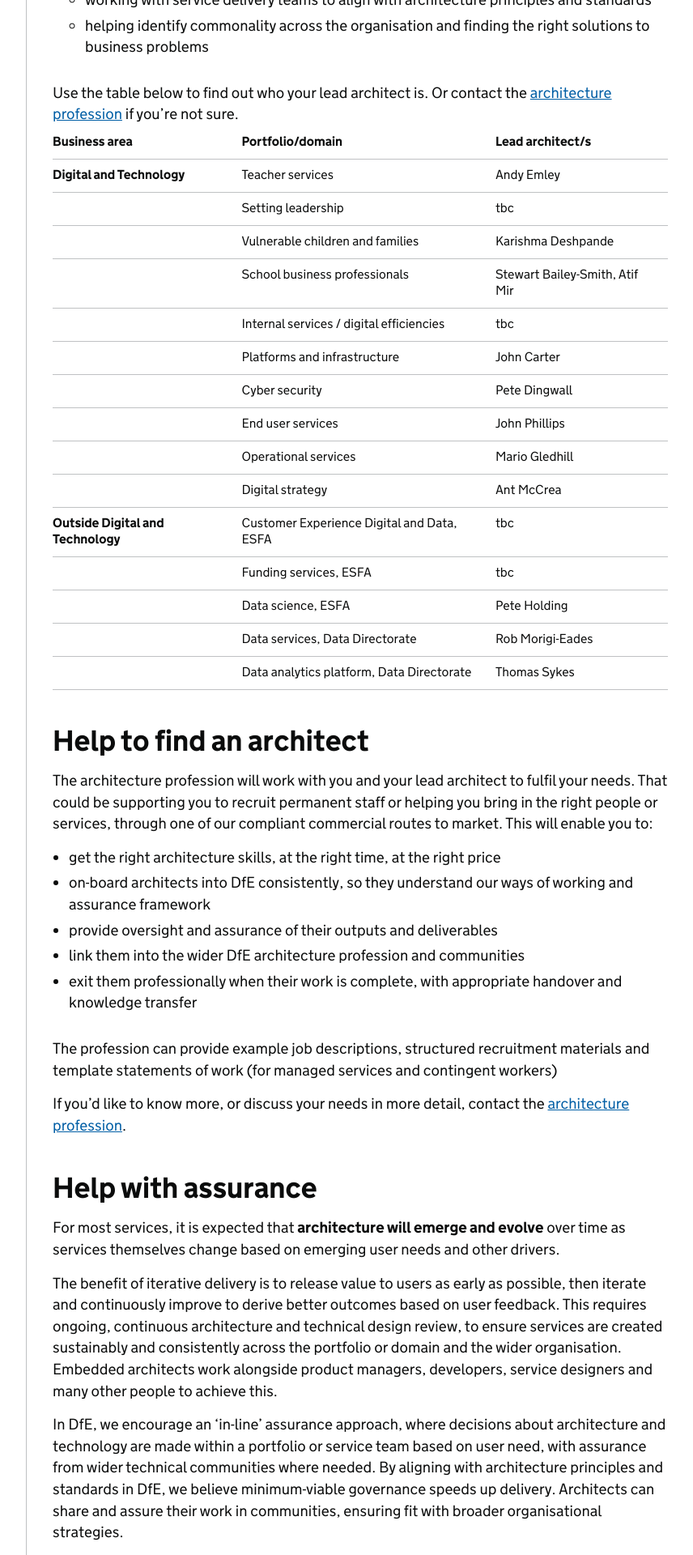
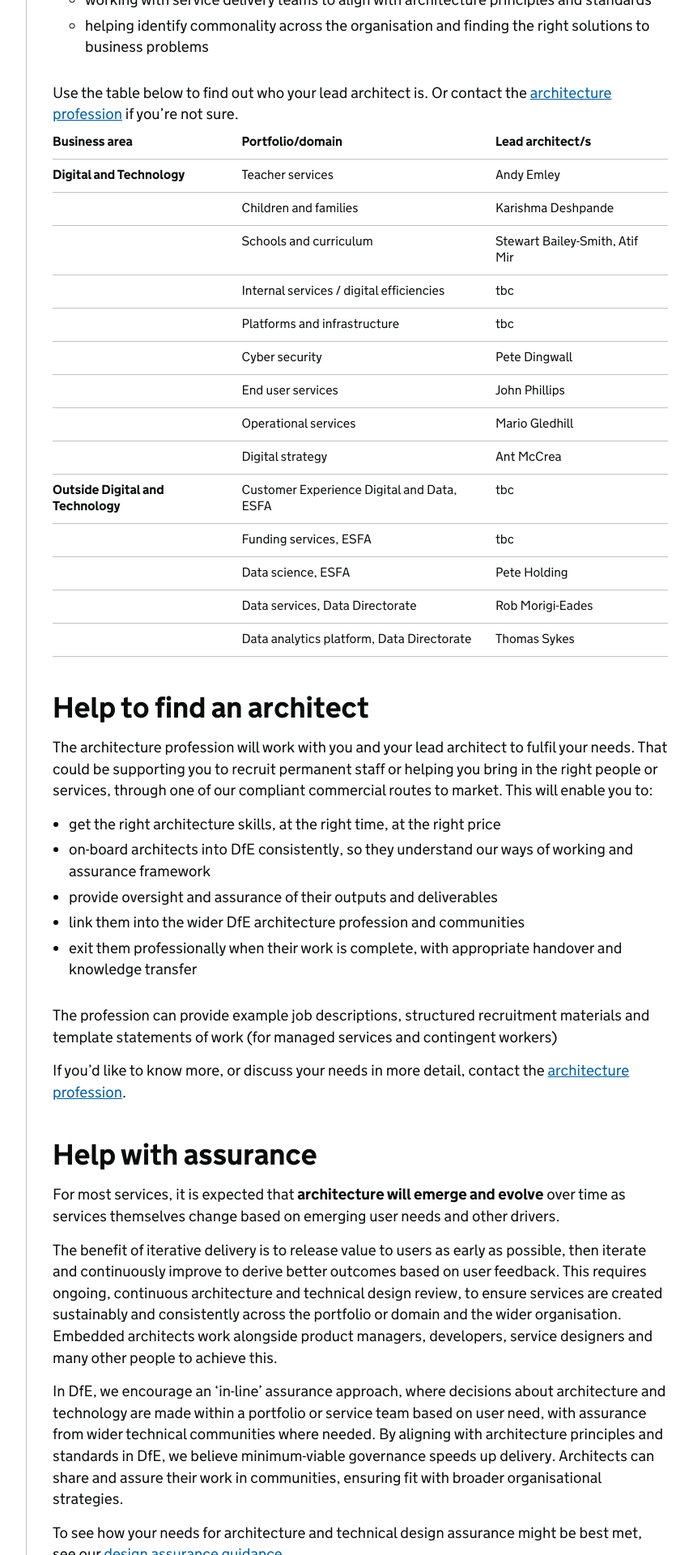
Before and after one commit to DFE-Digital/architecture, a Jekyll site: the page built from profession/architecture-profession.md, in a window 1280 px wide. Shown: the part 1251-3171 px from the top of the page at 81% size, without its empty margins (298-1154 px from the left). Built offline with Jekyll 4.4.1, drawn with Linux system fonts in a browser that asks for light colours; our own code applies the rules of GitHub Pages for plain Markdown files.

Commit message:
Update architecture-profession.md
Tweaks to names / portfolios

```diff
--- a/profession/architecture-profession.md
+++ b/profession/architecture-profession.md
@@ -42,11 +42,10 @@ Use the table below to find out who your lead architect is. Or contact the [arch
 | Business area | Portfolio/domain | Lead architect/s |
 | - | - | - |
 **Digital and Technology** | Teacher services | Andy Emley |
-| | Setting leadership | tbc |
-| | Vulnerable children and families | Karishma Deshpande |
-| | School business professionals | Stewart Bailey-Smith, Atif Mir |
+| | Children and families | Karishma Deshpande |
+| | Schools and curriculum | Stewart Bailey-Smith, Atif Mir |
 | | Internal services / digital efficiencies | tbc |
-| | Platforms and infrastructure | John Carter |
+| | Platforms and infrastructure | tbc |
 | | Cyber security | Pete Dingwall |
 | | End user services | John Phillips |
 | | Operational services | Mario Gledhill |
```
